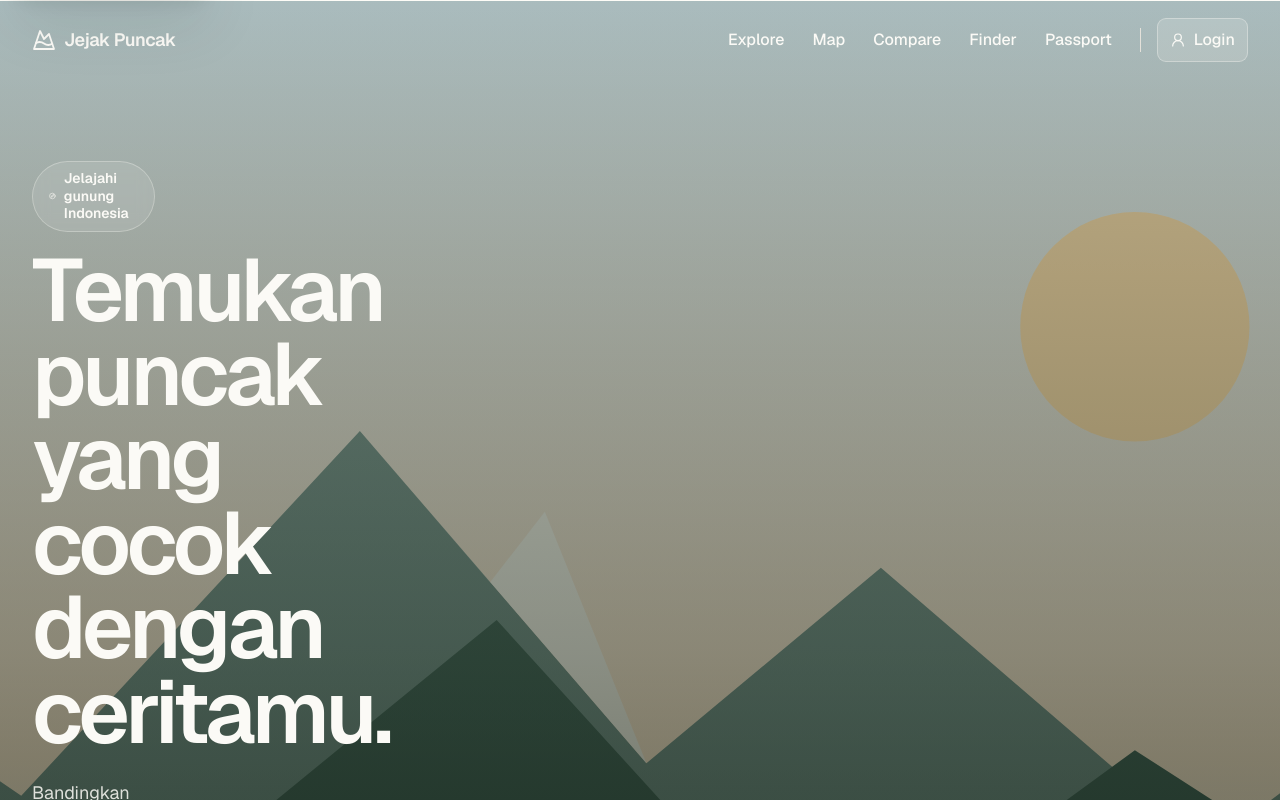
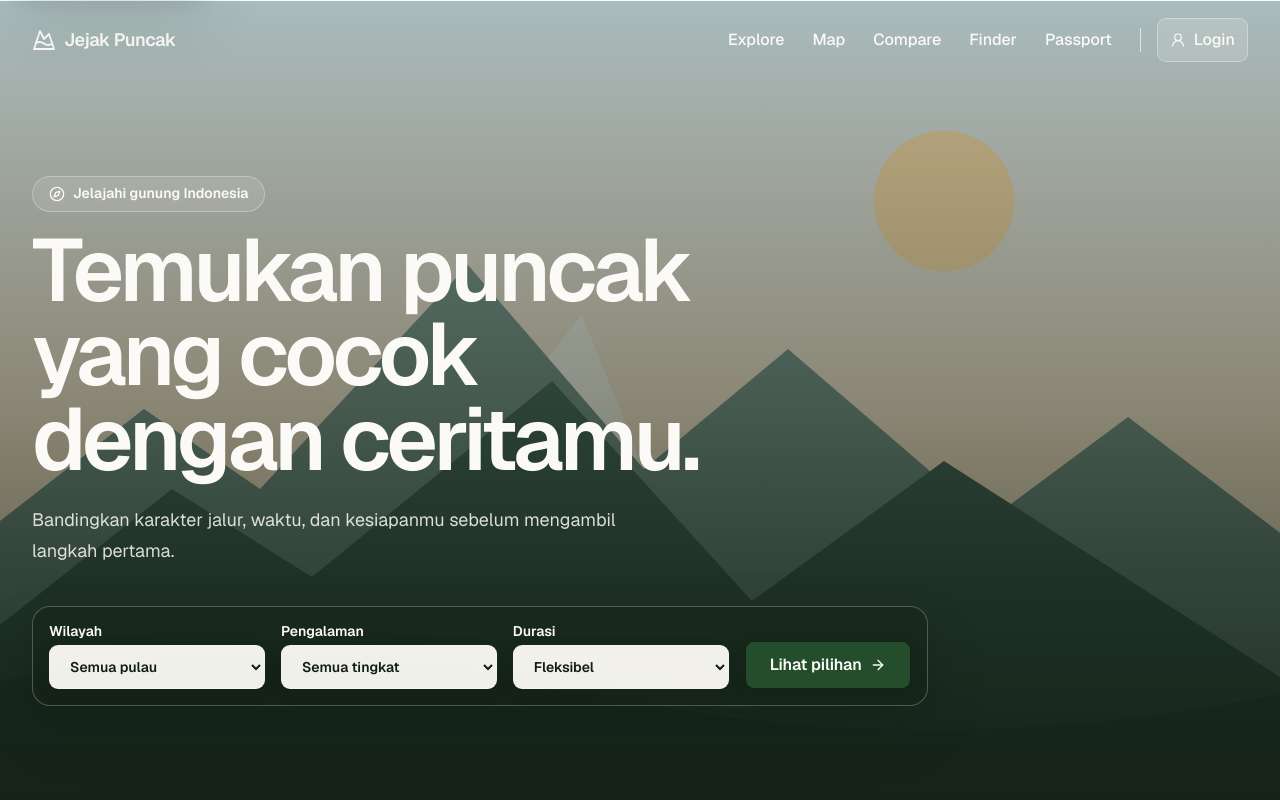
Before and after one commit to afanaffaidin21/jejak-puncak, a Next.js app: page / in a window 1280 px wide. Shown: the top 800 px of the page. Built offline with nearby package versions, Linux system fonts and the light colour scheme; no server answers; the database is empty.

Commit message:
fix: hero text wrapping on desktop

```diff
--- a/components/home/hero-section.tsx
+++ b/components/home/hero-section.tsx
@@ -31,18 +31,18 @@ export function HeroSection() {
       />
 
       <Container className="relative flex min-h-[calc(100svh-var(--spacing-mobile-nav))] items-end py-2xl md:items-center md:py-4xl">
-        <div className="w-full max-w-4xl">
+        <div className="min-w-0 w-full max-w-[56rem]">
           <p className="mb-sm inline-flex items-center gap-2xs rounded-full border border-primary-foreground/30 bg-background/10 px-sm py-2xs text-label font-semibold backdrop-blur">
             <Compass aria-hidden="true" className="size-sm" />
             Jelajahi gunung Indonesia
           </p>
           <h1
-            className="max-w-3xl text-balance font-heading text-display font-semibold text-primary-foreground"
+            className="w-full max-w-[48rem] text-balance font-heading text-display font-semibold text-primary-foreground"
             id="home-hero-heading"
           >
             Temukan puncak yang cocok dengan ceritamu.
           </h1>
-          <p className="mt-md max-w-reading text-pretty text-body-lg text-primary-foreground/85">
+          <p className="mt-md w-full max-w-reading text-pretty text-body-lg text-primary-foreground/85">
             Bandingkan karakter jalur, waktu, dan kesiapanmu sebelum mengambil
             langkah pertama.
           </p>
```
